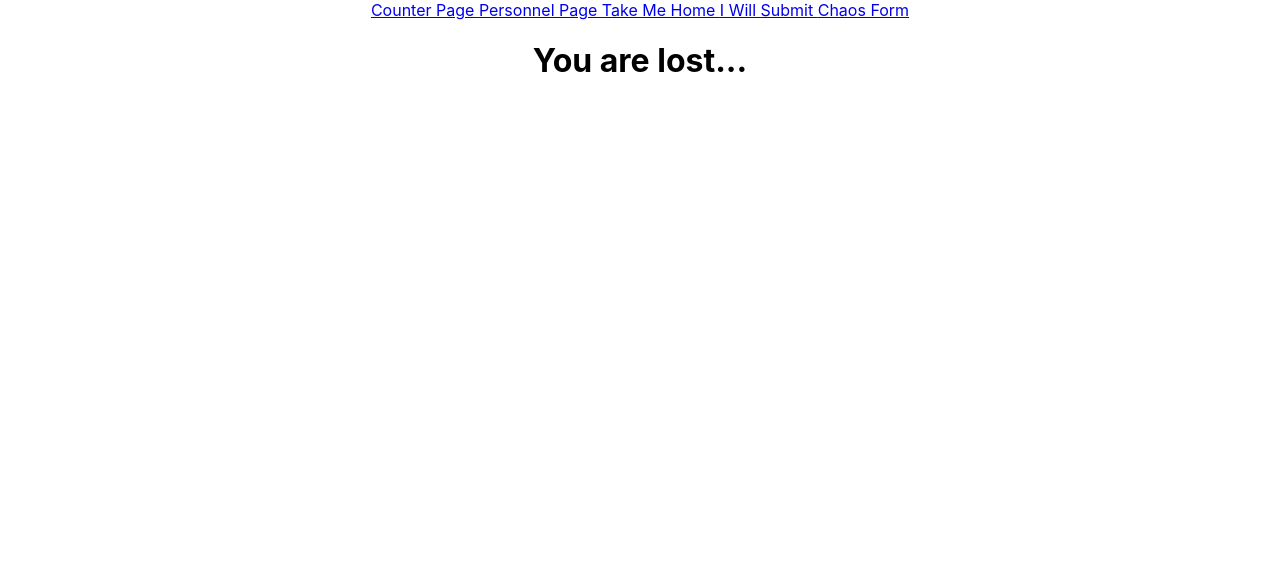
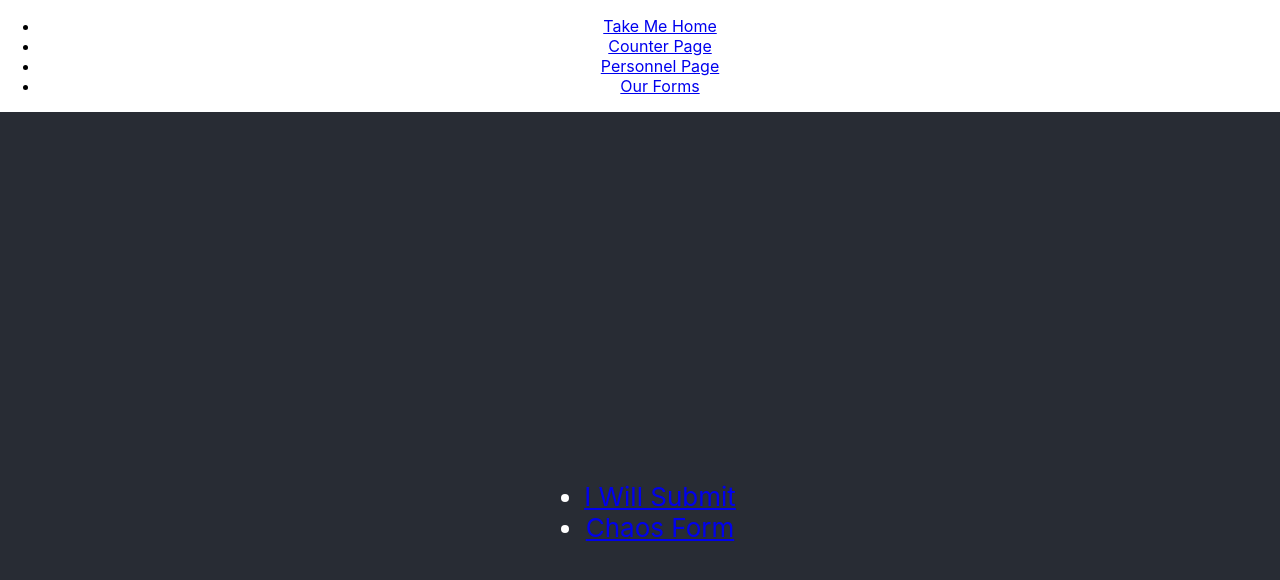
Before and after one commit to MysticalSkeptic/oreilly-npm, a React (Create React App) app: page /forms in a window 1280 px wide. Shown: the top 580 px of the page. Built offline with nearby package versions, Linux system fonts and the light colour scheme.

Commit message:
end lesson 4.2

```diff
--- a/src/App.js
+++ b/src/App.js
@@ -1,25 +1,28 @@
 import './App.css';
-import { BrowserRouter, Routes, Route, Link } from 'react-router-dom';
+import { BrowserRouter, Routes, Route } from 'react-router-dom';
 import { HomePage, CounterButtonPage, PersonnelListPage, NotFoundPage, ProtectedPage, ControlledFormPage, UncontrolledFormPage } from './pages';
+// now to import nav bar...
+import { NavBar } from './NavBar';
+import { FormNav } from './FormNav';
 
 function App() {
   return (
     <div className="App">
       <BrowserRouter>
-        <Link to="/counter">Counter Page    </Link>
-        <Link to="/personnel-list">Personnel Page    </Link>
-        <Link to="/">Take Me Home    </Link>
-        <Link to='/control-form'>I Will Submit    </Link>
-        <Link to='/uncontrol-form'>Chaos Form</Link>
+        <NavBar />
+        <div className="App-header">
           <Routes>
             <Route exact path="/" element={ <HomePage /> } />
             <Route exact path="/counter" element={ <CounterButtonPage /> } />
             <Route exact path="/personnel-list" element={ <PersonnelListPage /> } />
             <Route exact path="/protected" element={ <ProtectedPage /> } />
-          <Route exact path="/control-form" element={ <ControlledFormPage /> } />
-          <Route exact path="uncontrol-form" element={ <UncontrolledFormPage />} />
+            <Route path="/forms" element={ <FormNav />} />
+              <Route exact path="/forms/control-form" element={ <ControlledFormPage /> } />
+              <Route exact path="/forms/uncontrol-form" element={ <UncontrolledFormPage />} />
             <Route path="*" element={ <NotFoundPage /> } />
           </Routes>
+        </div>
+
       </BrowserRouter>
     </div>
   );
--- /dev/null
+++ b/src/FormNav.js
@@ -0,0 +1,12 @@
+import { Link } from "react-router-dom";
+
+export const FormNav = () => (
+    <ul>
+        <li>
+            <Link to='/forms/control-form'>I Will Submit</Link>
+        </li>
+        <li>
+            <Link to='/forms/uncontrol-form'>Chaos Form</Link>
+        </li>
+    </ul>
+)
--- /dev/null
+++ b/src/NavBar.js
@@ -0,0 +1,18 @@
+import { Link } from "react-router-dom";
+
+export const NavBar = () => (
+    <ul>
+        <li>
+            <Link to="/">Take Me Home</Link>
+        </li>
+        <li>
+            <Link to="/counter">Counter Page</Link>
+        </li>
+        <li>
+            <Link to="/personnel-list">Personnel Page</Link>
+        </li>
+        <li>
+            <Link to="/forms">Our Forms</Link>
+        </li>
+    </ul>
+)
```
Lines whose indentation alone changed are shown as unchanged.
